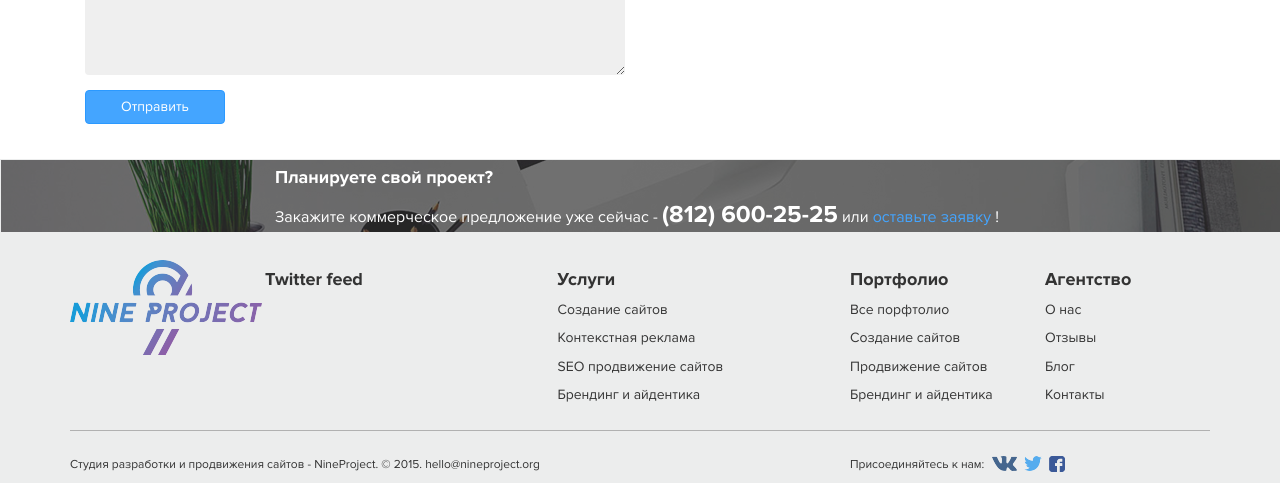
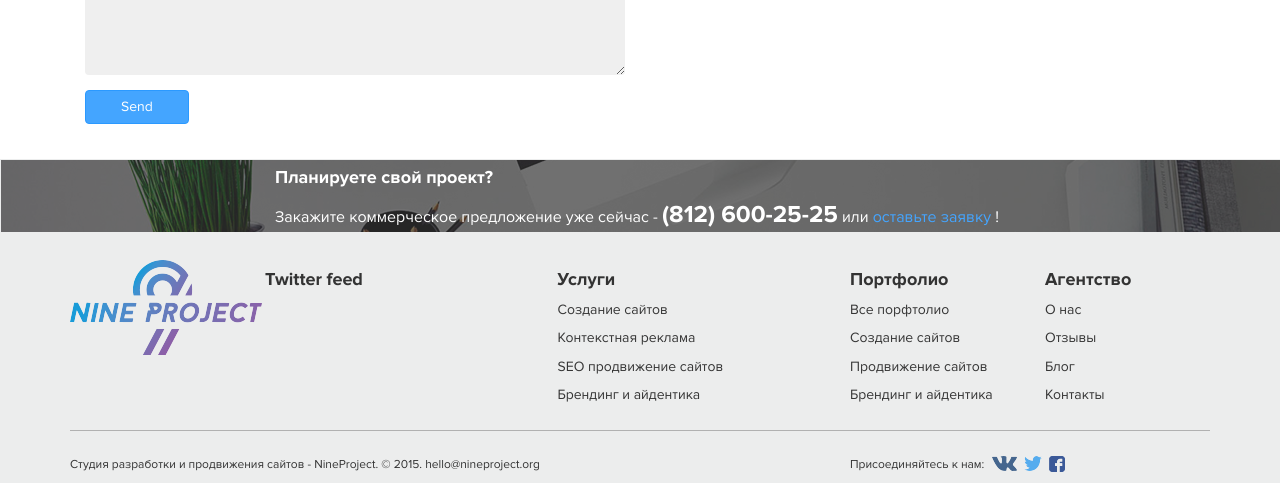
Before and after one commit to P0IudR1ecRiEzoe/CSsd6v5pgT, a Jekyll site: the page built from contacts.md, in a window 1280 px wide. Shown: the part 648-1131 px from the top of the page. Built offline with Jekyll 4.4.1, drawn with Linux system fonts in a browser that asks for light colours.

Commit message:
change to send

```diff
--- a/contacts.md
+++ b/contacts.md
@@ -33,7 +33,7 @@ breadcrumb: Контактная информация
 		  <div class="form-group">
 	  			<textarea class="form-control" rows="5" id="comment"></textarea>
 		  </div>
-		  <button type="submit" class="btn btn-primary">Отправить</button>
+		  <button type="submit" class="btn btn-primary">Send</button>
 		</form>
 	</div>
 	<div class="col-md-6">
```
